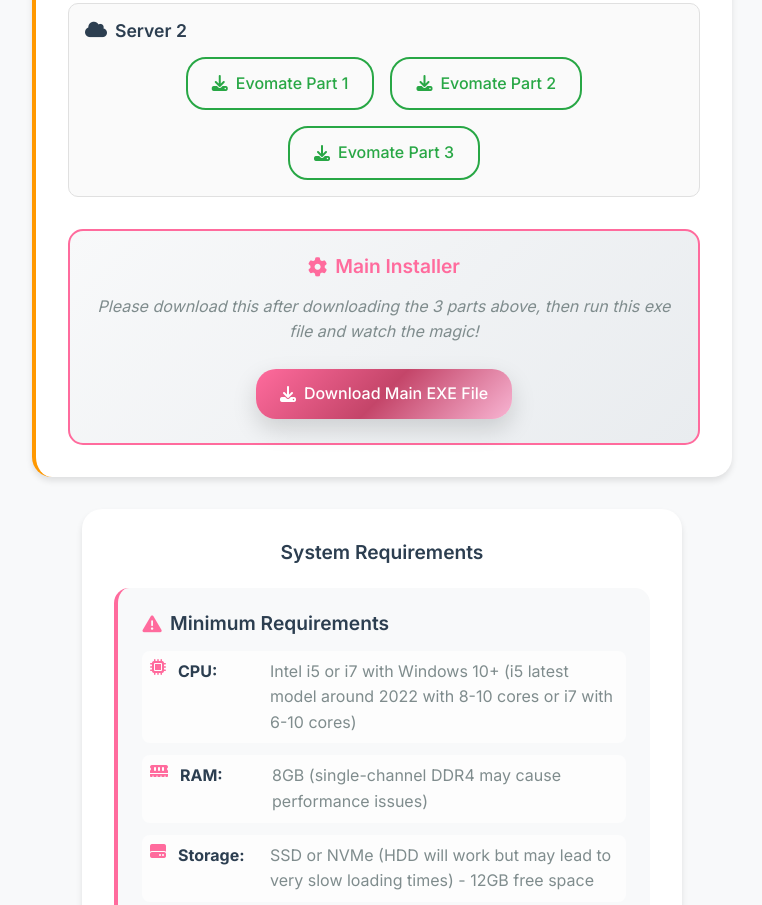
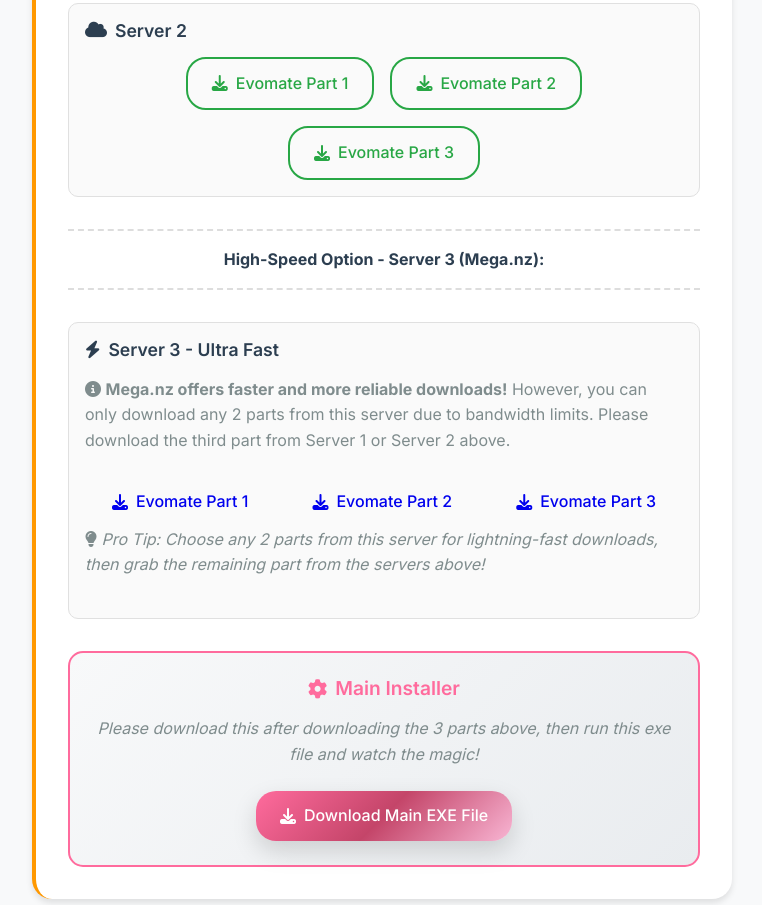
Before and after one commit to nk88-coder/website-evomate, a plain HTML site: page index.html in a window 1280 px wide. Shown: the part 4502-5407 px from the top of the page, without its empty margins (258-1020 px from the left). Drawn offline with Linux system fonts and the light colour scheme.

Commit message:
Update index.html

```diff
--- a/index.html
+++ b/index.html
@@ -318,6 +318,34 @@
                             </div>
                         </div>
 
+                        <div class="server-divider">
+                            <p><strong>High-Speed Option - Server 3 (Mega.nz):</strong></p>
+                        </div>
+
+                        <div class="server-section mega-server">
+                            <h5><i class="fas fa-bolt"></i> Server 3 - Ultra Fast</h5>
+                            <div class="mega-notice">
+                                <p><i class="fas fa-info-circle"></i> <strong>Mega.nz offers faster and more reliable downloads!</strong> However, you can only download any 2 parts from this server due to bandwidth limits. Please download the third part from Server 1 or Server 2 above.</p>
+                            </div>
+                            <div class="manual-download-links">
+                                <a href="https://mega.nz/file/LlZD0D4Y#XJQL7Fc8BqcVp42_nAzNEuVy9PlzZ0Ym2zxsl80NkoQ" class="btn btn-outline-mega" target="_blank">
+                                    <i class="fas fa-download"></i>
+                                    Evomate Part 1
+                                </a>
+                                <a href="https://mega.nz/file/ugZm2Q4J#XFJY-VvZdOu0XxcvQ7XMhITDNXMn2JI4QfkHRxe--u4" class="btn btn-outline-mega" target="_blank">
+                                    <i class="fas fa-download"></i>
+                                    Evomate Part 2
+                                </a>
+                                <a href="https://mega.nz/file/WggiRbRZ#tS0b42LaTR9PLfxlCqpMyxemR16ICSOiXEurFPGDQkA" class="btn btn-outline-mega" target="_blank">
+                                    <i class="fas fa-download"></i>
+                                    Evomate Part 3
+                                </a>
+                            </div>
+                            <div class="mega-tip">
+                                <p><i class="fas fa-lightbulb"></i> <em>Pro Tip: Choose any 2 parts from this server for lightning-fast downloads, then grab the remaining part from the servers above!</em></p>
+                            </div>
+                        </div>
+
                         <div class="exe-download-section">
                             <h5><i class="fas fa-cog"></i> Main Installer</h5>
                             <p><em>Please download this after downloading the 3 parts above, then run this exe file and watch the magic!</em></p>
@@ -397,10 +425,7 @@
                 <div class="footer-section">
                     <h4>Connect</h4>
                     <div class="social-links">
-                        <a href="#"><i class="fab fa-twitter"></i></a>
-                        <a href="#"><i class="fab fa-github"></i></a>
-                        <a href="#"><i class="fab fa-discord"></a>
-                        <a href="#"><i class="fab fa-youtube"></i></a>
+                        <a href="https://instagram.com/evomateapp" target="_blank" rel="noopener noreferrer"><i class="fab fa-instagram"></i></a>
                     </div>
                 </div>
             </div>
```
